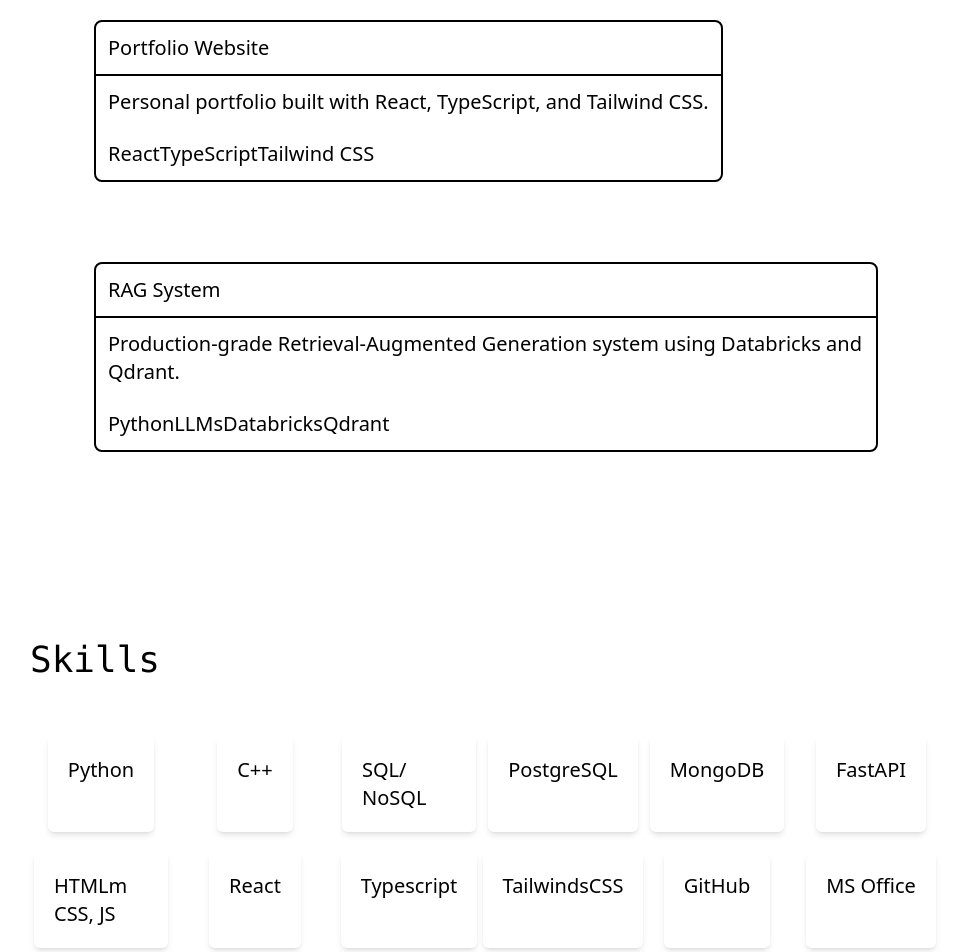
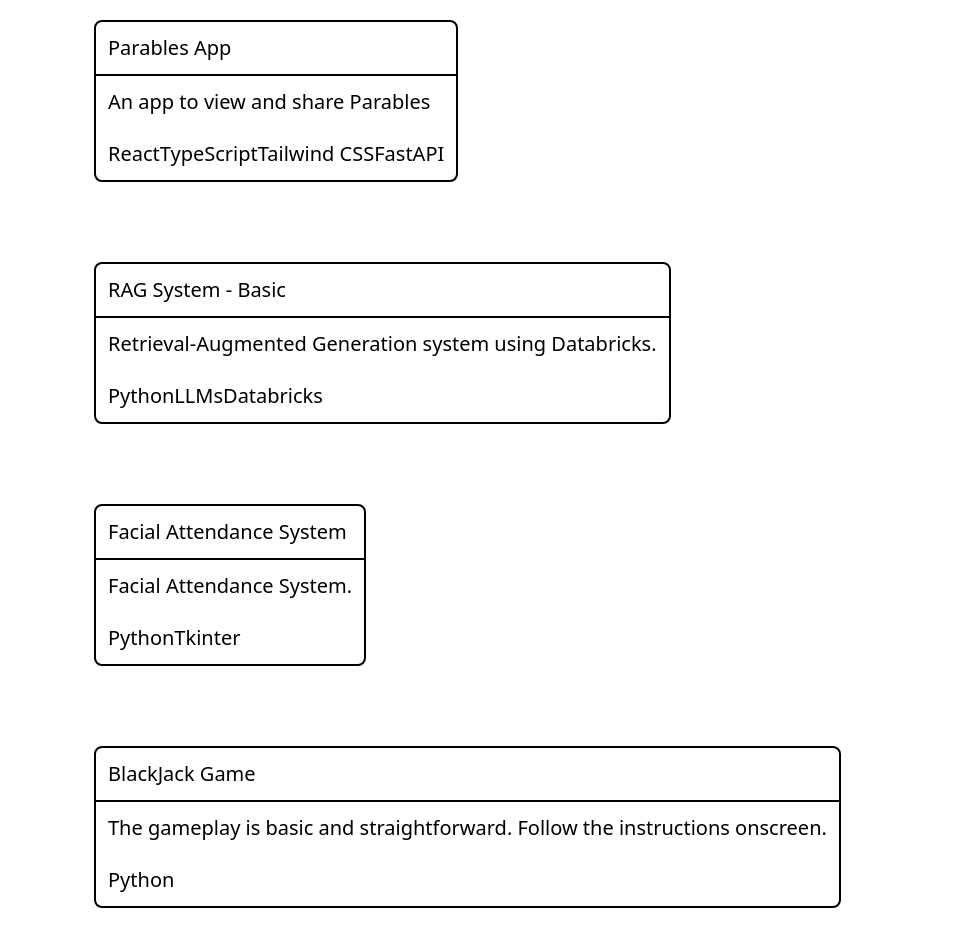
Before and after one commit to nikunj-dg/Portfolio, a React (Vite) app in the folder frontend/: page / in a window 1280 px wide. Shown: the part 1540-2492 px from the top of the page, without its empty margins (154-1121 px from the left). Built offline with nearby package versions, Linux system fonts and the light colour scheme.

Commit message:
Working phase 2

```diff
--- a/frontend/components/About.tsx
+++ b/frontend/components/About.tsx
@@ -21,9 +21,9 @@ const About = () => {
           {about.description}
         </div>
         <ul className="flex justify-center text-3xl mt-3">
-          <a href="#" target="_blank" className="m-3 opacity-70 transition-all duration-300 hover:opacity-100 hover:text-blue-500"><li><FaLinkedin /></li></a>
-          <a href="#" target="_blank" className="m-3 opacity-70 transition-all duration-300 hover:opacity-100"><li><FaGithub /></li></a>
-          <a href="#" download="" className="m-3 opacity-70 transition-all duration-300 hover:opacity-100"><li><TiDocumentText /></li></a>
+          <a href="https://www.linkedin.com/in/nikunj-gohil-850503211/" target="_blank" className="m-3 opacity-70 transition-all duration-300 hover:opacity-100 hover:text-blue-500"><li><FaLinkedin /></li></a>
+          <a href="https://github.com/nikunj-dg/" target="_blank" className="m-3 opacity-70 transition-all duration-300 hover:opacity-100"><li><FaGithub /></li></a>
+          <a href="/Nikunj_Gohil_Resume.pdf" target="_blank" rel="noopener noreferrer" className="m-3 opacity-70 transition-all duration-300 hover:opacity-100"><li><TiDocumentText /></li></a>
         </ul>
       </motion.div>
     </section>
--- a/frontend/components/Projects.tsx
+++ b/frontend/components/Projects.tsx
@@ -17,7 +17,7 @@ const Projects = () => {
       <div className="flex flex-wrap text-xl m-6 text-xl">
         {projects.map((project, idx) => (
           <div key={idx} className="border-black-300 border-2 rounded-lg m-10 bg-white">
-            <div className="p-3 border-b-2 border-black-500">{project.title}</div>
+            <div className="p-3 border-b-2 border-black-500"><a href={project.link} target="_blank">{project.title}</a></div>
             <div className="p-3">{project.description}</div>
             <div className="p-3">{project.tech}</div>
           </div>
--- a/frontend/components/Skills.tsx
+++ b/frontend/components/Skills.tsx
@@ -17,19 +17,14 @@ const Tools = () => {
           <div className="p-5 m-1 rounded-md shadow-md">Python</div>
           <div className="p-5 m-1 rounded-md shadow-md">C++</div>
           <div className="p-5 m-1 rounded-md shadow-md">SQL/ NoSQL</div>
-          <div className="p-5 m-1 rounded-md shadow-md">PostgreSQL</div>
-          <div className="p-5 m-1 rounded-md shadow-md">MongoDB</div>
           <div className="p-5 m-1 rounded-md shadow-md">FastAPI</div>
-          <div className="p-5 m-1 rounded-md shadow-md">HTMLm CSS, JS</div>
           <div className="p-5 m-1 rounded-md shadow-md">React</div>
-          <div className="p-5 m-1 rounded-md shadow-md">Typescript</div>
           <div className="p-5 m-1 rounded-md shadow-md">TailwindsCSS</div>
           <div className="p-5 m-1 rounded-md shadow-md">GitHub</div>
           <div className="p-5 m-1 rounded-md shadow-md">MS Office</div>
           <div className="p-5 m-1 rounded-md shadow-md">Postman</div>
           <div className="p-5 m-1 rounded-md shadow-md">MATLAB</div>
           <div className="p-5 m-1 rounded-md shadow-md">Databricks</div>
-          <div className="p-5 m-1 rounded-md shadow-md">Pandas & Numpy</div>
       </div>
     </motion.section>
     </>
--- a/frontend/src/data/content.ts
+++ b/frontend/src/data/content.ts
@@ -20,7 +20,7 @@ export interface Experience {
 export interface Project {
   title: string;
   description: string;
-  link?: string;
+  link: string;
   tech: string[];
 }
 
@@ -81,16 +81,45 @@ export const experience: Experience[] = [
 
 export const projects: Project[] = [
   {
-    title: "Portfolio Website",
-    description:
-      "Personal portfolio built with React, TypeScript, and Tailwind CSS.",
-    link: "https://github.com/nikunj-dg/Portfolio",
-    tech: ["React", "TypeScript", "Tailwind CSS"],
+    title: "Parables App",
+    description: "An app to view and share Parables",
+    link: "https://github.com/nikunj-dg/Parables-App",
+    tech: ["React", "TypeScript", "Tailwind CSS", "FastAPI"],
   },
   {
-    title: "RAG System",
-    description:
-      "Production-grade Retrieval-Augmented Generation system using Databricks and Qdrant.",
-    tech: ["Python", "LLMs", "Databricks", "Qdrant"],
+    title: "RAG System - Basic",
+    description: "Retrieval-Augmented Generation system using Databricks.",
+      link: "https://github.com/nikunj-dg/rag_1",
+    tech: ["Python", "LLMs", "Databricks"],
+  },
+  {
+    title: "Facial Attendance System",
+    description: "Facial Attendance System.",
+      link: "https://github.com/nikunj-dg/Facial-Attendance-System",
+    tech: ["Python", "Tkinter"],
+  },
+  {
+    title: "BlackJack Game",
+    description: "The gameplay is basic and straightforward. Follow the instructions onscreen.",
+      link: "https://github.com/nikunj-dg/BlackJack-Game",
+    tech: ["Python"],
+  },
+  {
+    title: "XnO Game",
+    description: "The gameplay is basic and straightforward. Follow the instructions onscreen.",
+      link: "https://github.com/nikunj-dg/XnO-Game",
+    tech: ["Python"],
+  },
+  {
+    title: "Weather Project",
+    description: "You've been tasked by your team to create an automated Extract, Transform, Load (ETL) process to extract daily weather forecast and observed weather data and load it into a live report to be used for further analysis by the analytics team. ",
+      link: "https://github.com/nikunj-dg/Weather-Project",
+    tech: ["CLI"],
+  },
+  {
+    title: "Forage_LYFT_Backend",
+    description: "Lyft Back-End Engineering Job Simulation - July 2023.",
+      link: "https://github.com/nikunj-dg/Forage-LYFT-BackEnd",
+    tech: ["Python"],
   },
 ];
```
Also changed, not shown: 1 other file (tests, documents, lock files or other folders).
